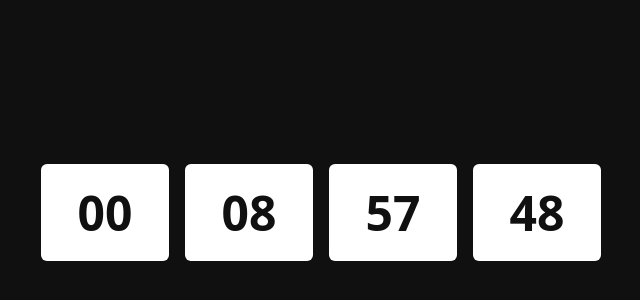
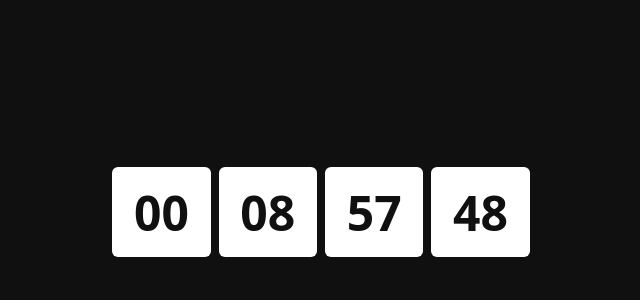
Before and after one commit to MDavidka/Timi, a plain HTML site: page index.html in a window 1280 px wide. Shown: the part 188-488 px from the top of the page, without its empty margins (319-959 px from the left). Drawn offline with Linux system fonts and the light colour scheme.

Commit message:
Update index.html

```diff
--- a/index.html
+++ b/index.html
@@ -16,17 +16,21 @@
     }
     .countdown {
       display: flex;
-      gap: 1rem;
+      gap: 0.5rem;
+      flex-wrap: wrap;
+      justify-content: center;
+      max-width: 90%;
     }
     .block {
       background: #fff;
       color: #101010;
       font-weight: bold;
-      font-size: 3rem;
-      padding: 1rem 1.5rem;
+      font-size: clamp(2rem, 8vw, 3rem);
+      padding: 0.8rem 1.2rem;
       border-radius: 6px;
-      min-width: 80px;
+      min-width: 60px;
       text-align: center;
+      flex: 1 1 auto;
     }
   </style>
 </head>
@@ -44,14 +48,12 @@
       const elHours = document.getElementById('hours');
       const elMinutes = document.getElementById('minutes');
       const elSeconds = document.getElementById('seconds');
-
       const pad = n => String(n).padStart(2,'0');
 
       function nextTargetUTC(){
         const now = new Date();
         let year = now.getUTCFullYear();
-        // Sep 11, 05:00 GMT+3 = 02:00 UTC
-        let candidate = Date.UTC(year, 8, 11, 2, 0, 0);
+        let candidate = Date.UTC(year, 8, 11, 2, 0, 0); // Sept=8 (0-based), 11th, 02:00 UTC
         if (now.getTime() > candidate) {
           year += 1;
           candidate = Date.UTC(year, 8, 11, 2, 0, 0);
```
